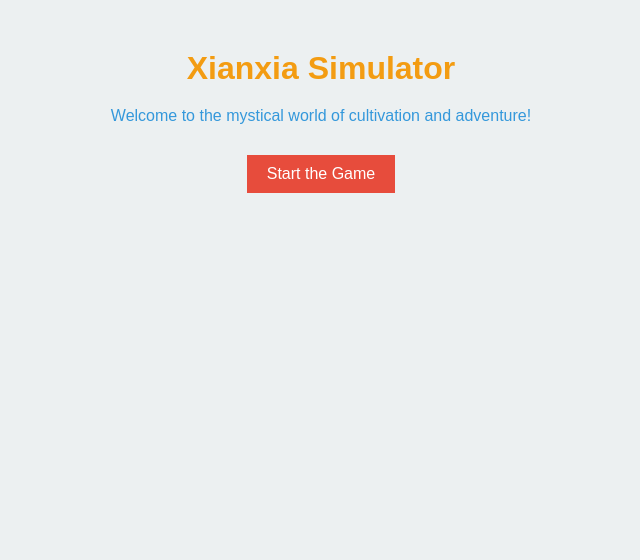
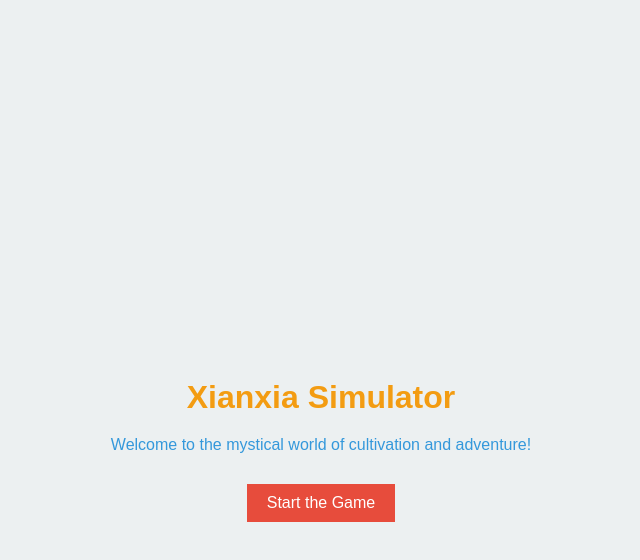
Before and after one commit to SuperZikoX1/SuperZikoX1.github.io, a plain HTML site: page index.html in a window 1280 px wide. Shown: the whole page, without its empty margins (319-959 px from the left). Drawn offline with Linux system fonts and the light colour scheme.

Commit message:
Update style.css

```diff
--- a/style.css
+++ b/style.css
@@ -9,11 +9,17 @@ body {
     background-color: #ecf0f1; /* Light gray background color */
     text-align: center;
     margin: 50px;
+    display: flex;
+    flex-direction: column;
+    align-items: center;
+    justify-content: center;
+    height: 100vh; /* 100% of the viewport height */
 }
 
 h1 {
     color: #f39c12; /* Yellow color for headings */
     margin-bottom: 20px;
+    font-size: 2em; /* Enlarge the title */
 }
 
 p {
@@ -37,4 +43,5 @@ button {
 
 button:hover {
     background-color: #c0392b; /* Darker red color on hover */
+    transition: background-color 0.3s ease;
 }
```
